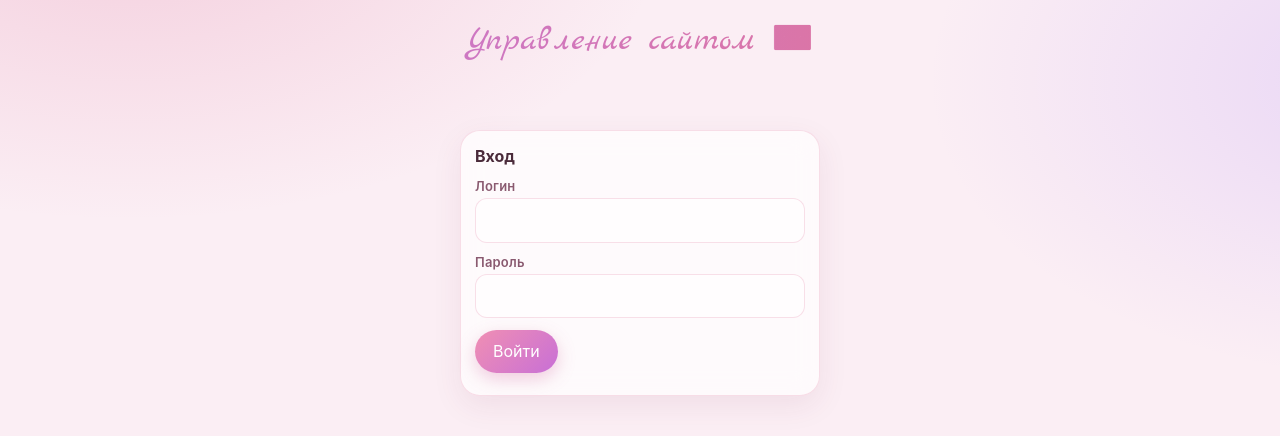
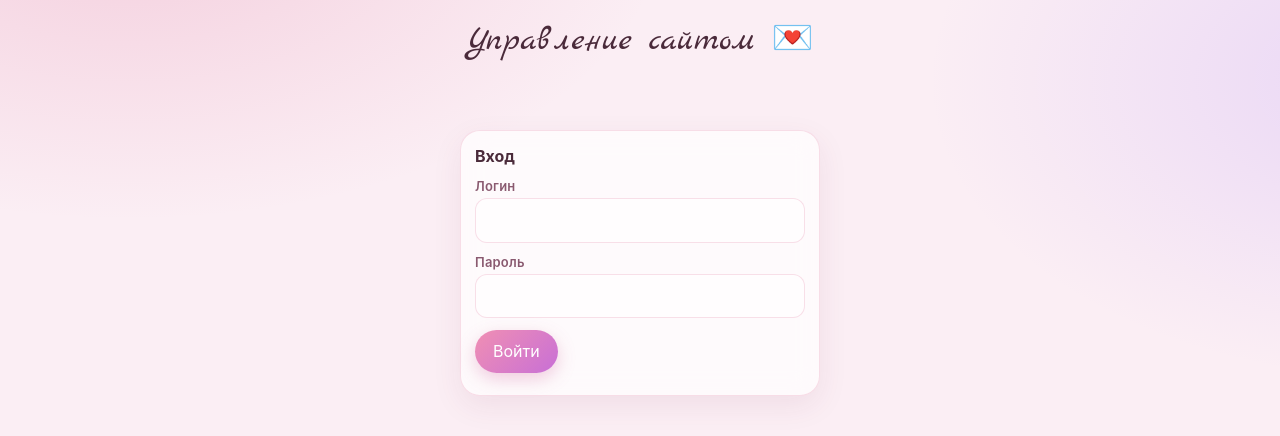
Before and after one commit to aeg2225-droid/manovaum, a plain HTML site: page pairs-admin.html in a window 1280 px wide. Drawn offline with Linux system fonts and the light colour scheme.

Commit message:
Update pairs-admin.html

```diff
--- a/pairs-admin.html
+++ b/pairs-admin.html
@@ -72,6 +72,7 @@ html[data-th="dark"] .bar{background:rgba(30,20,38,.75)}
 #app{display:none}
 #newPair{display:none;font-size:17px;background:#3d2e10;color:#fff;border-radius:14px;padding:12px;margin:10px 0;animation:fadeUp .4s ease both}
 @media (prefers-reduced-motion:reduce){*{animation:none !important;transition:none !important}}
+h1{background:none !important;-webkit-background-clip:border-box !important;background-clip:border-box !important;-webkit-text-fill-color:initial !important;color:var(--ink) !important;animation:none !important}
 </style>
 </head>
 <body>
```
